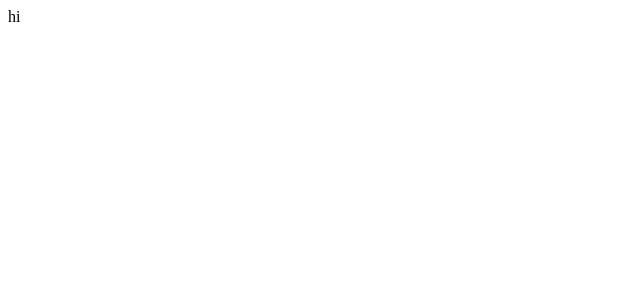
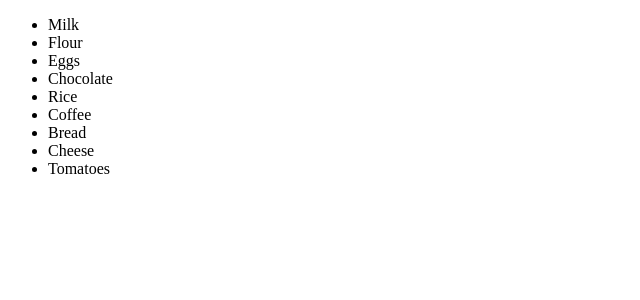
Before and after one commit to madhusoodhananer/react-learning, a React (Vite) app: page / in a window 1280 px wide. Shown: the top 300 px of the page, without its empty margins (0-640 px from the left). Built offline with nearby package versions, Linux system fonts and the light colour scheme.

Commit message:
Add ShoppingList component to display items in a list

```diff
--- a/src/App.jsx
+++ b/src/App.jsx
@@ -1,5 +1,21 @@
+import ShoppingList from "./components/ShoppingList";
 function App() {
-  return <>hi</>;
+  const shoppingItems = [
+    "milk",
+    "flour",
+    "eggs",
+    "chocolate",
+    "rice",
+    "coffee",
+    "bread",
+    "cheese",
+    "tomatoes",
+  ];
+  return (
+    <>
+      <ShoppingList items={shoppingItems} />
+    </>
+  );
 }
 
 export default App;
--- /dev/null
+++ b/src/components/ShoppingList.jsx
@@ -0,0 +1,19 @@
+import React from "react";
+import PropTypes from "prop-types";
+
+const ShoppingList = ({ items }) => {
+  return (
+    <div>
+      <ul>
+        {items.map((item, index) => (
+          <li key={index}>{item.charAt(0).toUpperCase() + item.slice(1)}</li>
+        ))}
+      </ul>
+    </div>
+  );
+};
+ShoppingList.propTypes = {
+  items: PropTypes.arrayOf(PropTypes.string).isRequired,
+};
+
+export default ShoppingList;
```
Also changed, not shown: question.txt, src/components/test.jsx (deleted).
